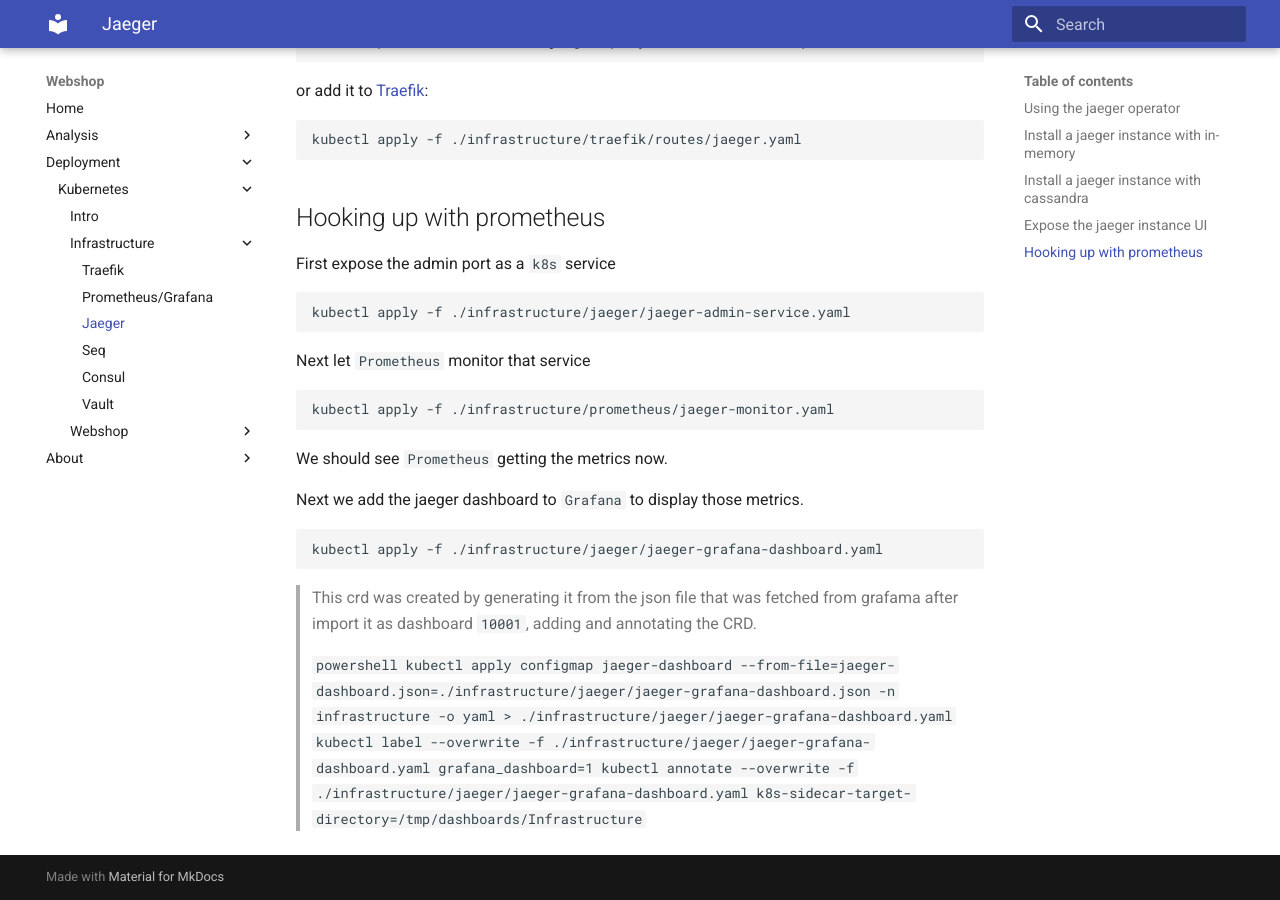
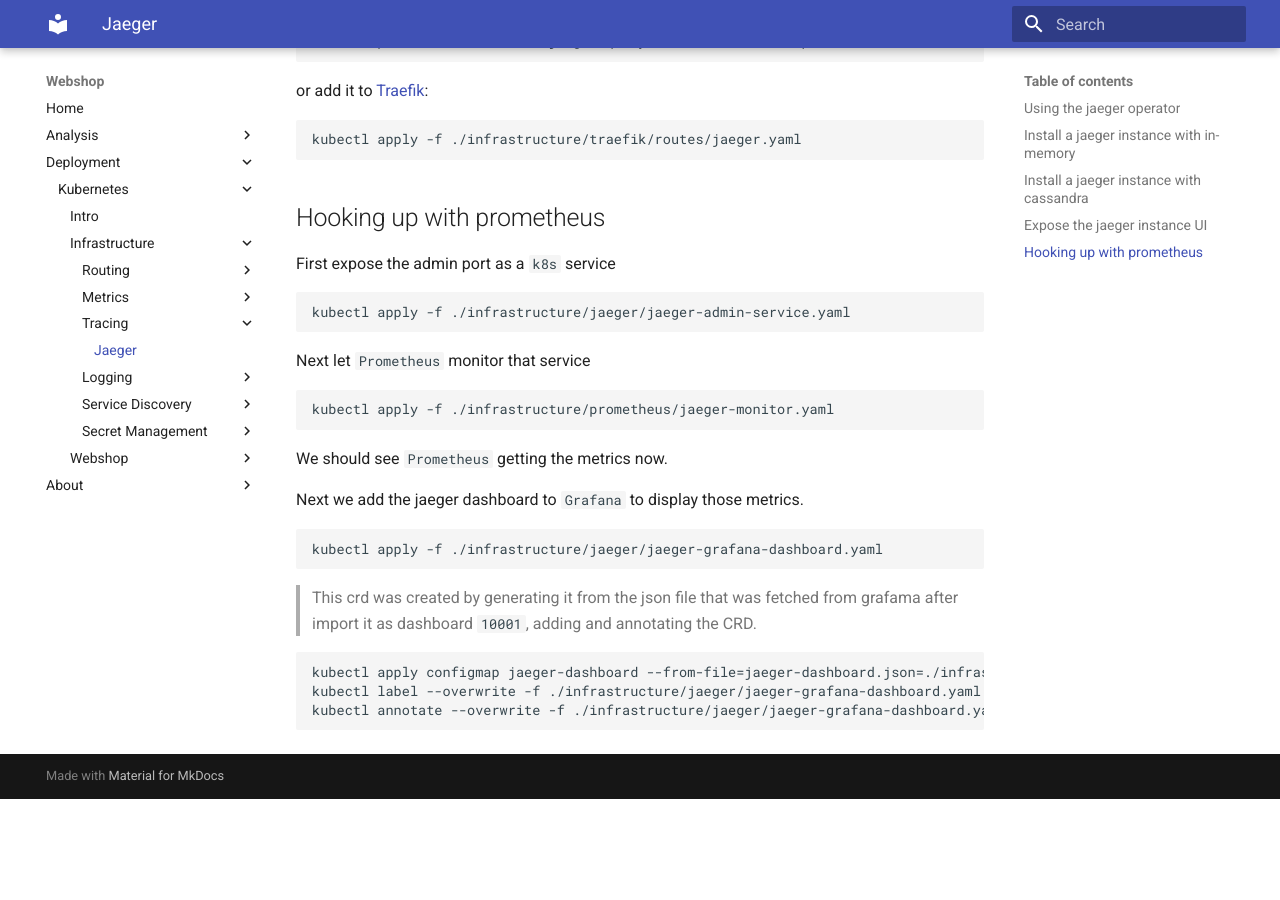
Before and after one commit to bravecobra/webshop-saga-masstransit, an MkDocs documentation site: the page built from docs/deployment/k8s/infrastructure/jaeger.md, in a window 1280 px wide and 900 px high, scrolled down 1008 px. Built offline with MkDocs 1.6.1 and Material for MkDocs 9.7.7, drawn with Linux system fonts in a browser that asks for light colours; after the commit the page ends 1807 px from its top, so only the background shows below that.

````diff
--- a/docs/deployment/k8s/infrastructure/jaeger.md
+++ b/docs/deployment/k8s/infrastructure/jaeger.md
@@ -74,9 +74,9 @@ kubectl apply -f ./infrastructure/jaeger/jaeger-grafana-dashboard.yaml
 ```
 
 > This crd was created by generating it from the json file that was fetched from grafama after import it as dashboard `10001`, adding  and annotating the CRD.
->
-> ```powershell
->kubectl apply configmap jaeger-dashboard --from-file=jaeger-dashboard.json=./infrastructure/jaeger/jaeger-grafana-dashboard.json -n infrastructure -o yaml > ./infrastructure/jaeger/jaeger-grafana-dashboard.yaml
->kubectl label --overwrite -f ./infrastructure/jaeger/jaeger-grafana-dashboard.yaml grafana_dashboard=1
->kubectl annotate --overwrite -f ./infrastructure/jaeger/jaeger-grafana-dashboard.yaml k8s-sidecar-target-directory=/tmp/dashboards/Infrastructure
-> ```
+
+```powershell
+kubectl apply configmap jaeger-dashboard --from-file=jaeger-dashboard.json=./infrastructure/jaeger/jaeger-grafana-dashboard.json -n infrastructure -o yaml > ./infrastructure/jaeger/jaeger-grafana-dashboard.yaml
+kubectl label --overwrite -f ./infrastructure/jaeger/jaeger-grafana-dashboard.yaml grafana_dashboard=1
+kubectl annotate --overwrite -f ./infrastructure/jaeger/jaeger-grafana-dashboard.yaml k8s-sidecar-target-directory=/tmp/dashboards/Infrastructure
+```
--- a/mkdocs.yml
+++ b/mkdocs.yml
@@ -9,12 +9,19 @@ nav:
       - Kubernetes:
         - Intro: 'deployment/k8s/infrastructure/index.md'
         - Infrastructure:
-          - Traefik: 'deployment/k8s/infrastructure/traefik.md'
-          - Prometheus/Grafana: 'deployment/k8s/infrastructure/prometheus.md'
-          - Jaeger: 'deployment/k8s/infrastructure/jaeger.md'
-          - Seq: 'deployment/k8s/infrastructure/seq.md'
-          - Consul: 'deployment/k8s/infrastructure/consul.md'
-          - Vault: 'deployment/k8s/infrastructure/vault.md'
+          - Routing:
+            - Traefik: 'deployment/k8s/infrastructure/traefik.md'
+          - Metrics:
+            - Prometheus/Grafana: 'deployment/k8s/infrastructure/prometheus.md'
+          - Tracing:
+            - Jaeger: 'deployment/k8s/infrastructure/jaeger.md'
+          - Logging:
+            - Seq: 'deployment/k8s/infrastructure/seq.md'
+            - Loki: 'deployment/k8s/infrastructure/loki.md'
+          - Service Discovery:
+            - Consul: 'deployment/k8s/infrastructure/consul.md'
+          - Secret Management:
+            - Vault: 'deployment/k8s/infrastructure/vault.md'
         - Webshop:
           - Application: deployment/k8s/application/index.md
           - SQLServer: deployment/k8s/application/sqlserver.md
````
Also changed, not shown: docs/deployment/k8s/infrastructure/index.md (+1 -0 lines), docs/deployment/k8s/infrastructure/loki.md (added, +43 -0 lines), .markdownlint.json (added), 8 other files.
